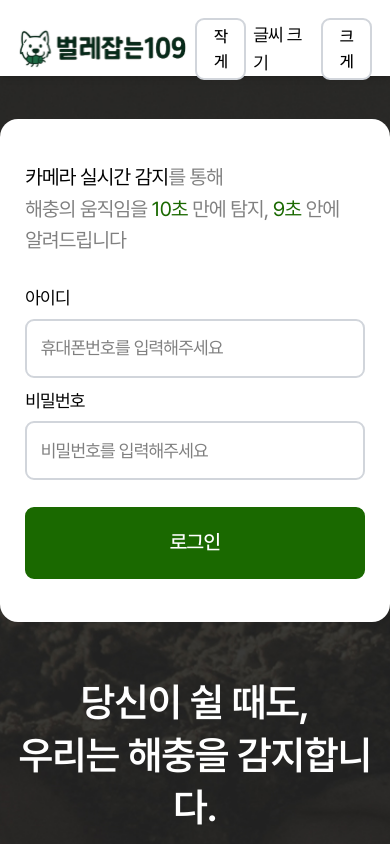
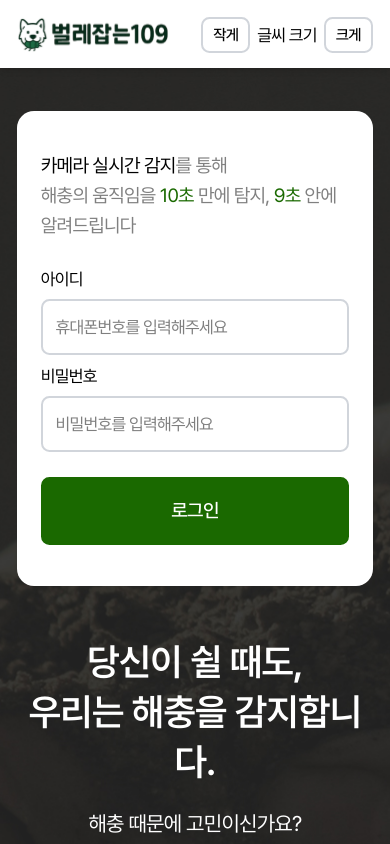
Before and after one commit to heejin-02/sm_final_project, a React (Vite) app in the folder front/: page / in a window 390 px wide. Shown: the top 844 px of the page. Built offline with nearby package versions, Linux system fonts and the light colour scheme; no server answers.

Commit message:
design: style.css 수정

```diff
--- a/front/src/style.css
+++ b/front/src/style.css
@@ -103,6 +103,10 @@
   html {
     font-size: 18px;
   }
+
+  .mobile{
+    display: none;
+  }
 }
 
 /* ========================================
@@ -113,7 +117,7 @@
   /* ===== 앱 기본 레이아웃 ===== */
   #app {
     padding-top: var(--header-h);
-    max-width: 1920px;
+    /* max-width: 1920px; */
     margin: 0 auto;
   }
   .inner{
@@ -126,8 +130,11 @@
     width: 1080px;
   }
 
-  .logo{
+  .logo-area{
     width: 187px;
+  }
+  .logo-area .logo{
+    width: 100%;
   }
 
   .main-farm {
@@ -338,6 +345,7 @@
     max-width: 100%;
     margin: 0 auto;
     flex: 1;
+    padding: 2rem 0;
   }
 
   /* ===== 홈 화면 스타일 ===== */
@@ -368,6 +376,7 @@
     background: white;
     padding: 3rem 1.6rem;
     border-radius: 1rem;
+    max-width: 100%;
   }
   .home-rt .desc{
     font-size: 1.2rem;
@@ -1570,32 +1579,54 @@
     background: aliceblue;
     border: solid 1px #d2e9fe;
     border-radius: 1rem;
-    padding: 1rem;
+    padding: 1.25rem;
     color: #333;
-    width: 70%;
+    /* width: 70%; */
     max-width: 100%;
     min-height: 100px;
   }
 
+  .baekgu-msg .title{
+    font-weight: 500;
+    font-size: 110%;
+    margin-bottom: .6rem;
+  }
+
   .baekgu-msg-wrap.feedback{
     justify-content: flex-end;
   }
 
   .baekgu-msg-wrap.feedback .baekgu-msg{
-    background: #fffcf2;
-    border-color: #ededd4;
-    width: 80%;
+    /* background: #fffcf2; */
+    /* border-color: #ededd4; */
+    width: 100%;
+    background: none;
+    border: 0;
+    padding: 0;
+  }
+  .baekgu-msg-wrap.feedback textarea{
+    padding: 1rem;
+    border: 1px solid #eee;
+    border-radius: .5rem;
+    background: #f9f9f9;
+  }
+  .baekgu-msg-wrap.feedback textarea:focus-visible{
+    border: 1px solid #eee;
+    background: #fff;
   }
 
   .baekgu-msg-wrap.feedback .btn{
     margin-left: auto;
-    background: #ffe387;
+    background: #fff;
     padding: .6rem 1.4rem;
   }
+  .baekgu-msg-wrap.feedback .btn:hover{
+    color: var(--color-primary);
+  }
 
   .baekgu-msg-wrap textarea{
     width: 100%;
-    min-height: 130px;
+    min-height: 100px;
     resize: vertical;
     border: none;
     background: transparent;
@@ -2404,6 +2435,35 @@
 
   /* 모바일 (768px 이하) */
   @media (max-width: 768px) {
+    html{
+      font-size: 17px;
+    }
+    /* ===== 공통 타이틀 ===== */
+    .tit-head{
+      font-size: 1.75rem;
+    }
+    .tit {
+      font-size: 1.2rem;
+    }
+    .tit-2{
+      font-size: 1.1rem;
+    }
+    .tit-3{
+      font-size: 1.55rem;
+    }
+
+    .home .login-form,
+    .home .login-form .input{
+      font-size: 1rem;
+    }
+
+    .farmList{
+      width: 400px;
+    }
+    .farmList-item{
+      font-size: 1.2rem;
+    }
+
     .feedback-options-simple {
       flex-direction: column;
       gap: 1rem;
@@ -2417,4 +2477,26 @@
       font-size: 1rem;
     }
   }
+
+  @media (max-width: 500px) {
+    html{
+      --header-h: 68px;
+    }
+    .logo-area {
+        width: 153px;
+    }
+    .home .cont-wrap{
+      padding: 2.5rem 1rem;
+    }
+  }
+
+  @media (max-width: 400px) {
+    .mobile .home-desc{
+      font-size: 1.2rem;
+    }
+    .home .mobile .desc{
+      font-size: 1rem;
+    }
+  }
+
 }
```
